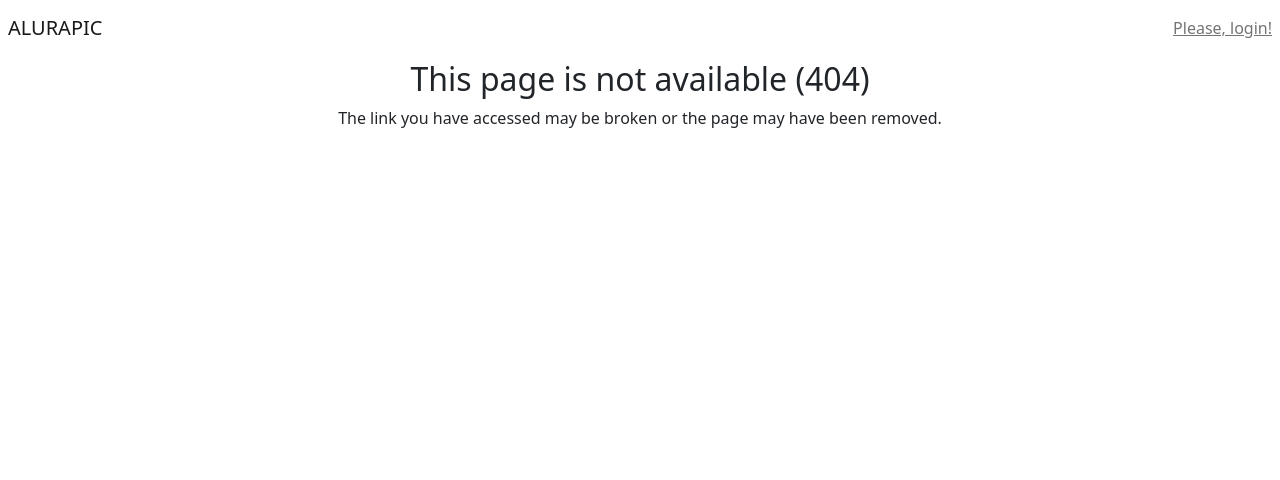
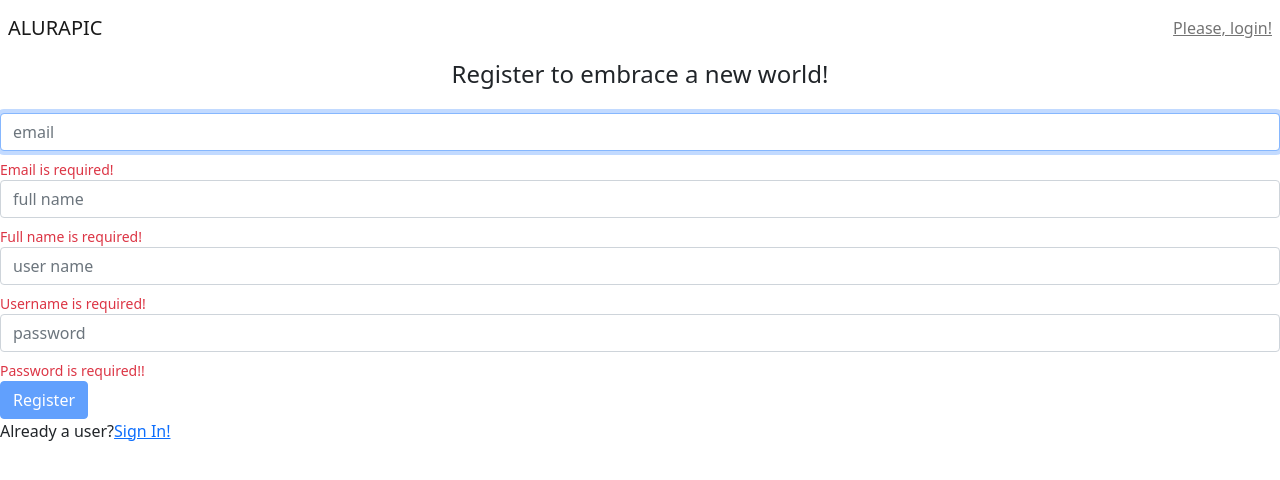
Before and after one commit to danisluz/alurapic, an Angular app: page /signup in a window 1280 px wide. Before the commit this address had no page. Shown: the top 480 px of the page. Built offline with nearby package versions, Linux system fonts and the light colour scheme.

Commit message:
implements and validations login in

```diff
--- a/src/app/app-routing.module.ts
+++ b/src/app/app-routing.module.ts
@@ -3,6 +3,7 @@
 import { AuthGuard } from './core/auth/auth.guard';
 import { NotFoundComponent } from './errors/not-found/not-found.component';
 import { SignInComponent } from './home/signin/signin.component';
+import { SignUpComponent } from './home/signup/signup.component';
 
 import { PhotoFormComponent } from './photos/photo-form/photo-form.component';
 import { PhotoListComponent } from './photos/photo-list/photo-list.component';
@@ -13,6 +14,10 @@
     path: '',
     component: SignInComponent,
     canActivate: [ AuthGuard ]
+  },
+  {
+    path: 'signup',
+    component: SignUpComponent,
   },
   { path: 'user/:userName',
       component: PhotoListComponent,
--- a/src/app/app.module.ts
+++ b/src/app/app.module.ts
@@ -1,4 +1,5 @@
 import { NgModule } from '@angular/core';
+import { FormsModule } from '@angular/forms';
 import { BrowserModule } from '@angular/platform-browser';
 import { AppRoutingModule } from './app-routing.module';
 
@@ -16,6 +17,7 @@
   imports: [
     BrowserModule,
     AppRoutingModule,
+    FormsModule,
     ErrorsModule,
     PhotosModule,
     HomeModule,
--- a/src/app/home/signin/signin.component.html
+++ b/src/app/home/signin/signin.component.html
@@ -35,4 +35,4 @@
 
 </form>
 
-<p>Not a user?<a>Register now</a></p>
+<p>Not a user?<a [routerLink]="['signup']">Register now</a></p>
--- /dev/null
+++ b/src/app/home/signup/signup.component.html
@@ -0,0 +1,75 @@
+<h4 class="text-center"> Register to embrace a new world!</h4>
+
+<form [formGroup]="signupForm" class="form mt-4">
+    <div class="form-group">
+        <input formControlName="email" placeholder="email" class="form-control" autofocus >
+        <ap-vmessage
+          *ngIf="signupForm.get('email')?.errors?.['required']"
+          text="Email is required!">
+        ></ap-vmessage>
+        <ap-vmessage
+          *ngIf="signupForm.get('email')?.errors?.['email']"
+          text="Email invalid!"
+        ></ap-vmessage>
+    </div>
+
+    <div class="form-group">
+        <input formControlName="fullName" placeholder="full name" class="form-control">
+        <ap-vmessage
+          *ngIf="signupForm.get('fullName')?.errors?.['required']"
+          text="Full name is required!">
+        ></ap-vmessage>
+        <ap-vmessage
+          *ngIf="signupForm.get('fullName')?.errors?.['minlength']"
+          text="Minimum length is 2!">
+        ></ap-vmessage>
+        <ap-vmessage
+          *ngIf="signupForm.get('fullName')?.errors?.['maxlength']"
+          text="Maximum length is 40!">
+        ></ap-vmessage>
+    </div>
+
+    <div class="form-group">
+        <input formControlName="userName" placeholder="user name" class="form-control">
+        <ap-vmessage
+          *ngIf="signupForm.get('userName')?.errors?.['required']"
+          text="Username is required!">
+        ></ap-vmessage>
+        <ap-vmessage
+          *ngIf="signupForm.get('userName')?.errors?.['minlength']"
+          text="Minimum length is 2!">
+        ></ap-vmessage>
+        <ap-vmessage
+          *ngIf="signupForm.get('userName')?.errors?.['maxlength']"
+          text="Maximum length is 30!">
+        ></ap-vmessage>
+        <ap-vmessage
+          *ngIf="signupForm.get('userName')?.errors?.['lowerCase']"
+          text="Must be lowercase!">
+        ></ap-vmessage>
+        <ap-vmessage
+          text="Username already taken"
+          *ngIf="signupForm.get('userName')?.errors?.['userNameTaken']">
+        </ap-vmessage>
+      <small *ngIf="signupForm.get('userName')?.valid" class="text-success">User available</small>
+    </div>
+
+    <div class="form-group">
+        <input formControlName="password" type="password" placeholder="password" class="form-control">
+        <ap-vmessage
+          *ngIf="signupForm.get('password')?.errors?.['required']"
+          text="Password is required!!">
+        ></ap-vmessage>
+        <ap-vmessage
+          *ngIf="signupForm.get('password')?.errors?.['minlength']"
+          text="Minimum length is 6!">
+        ></ap-vmessage>
+        <ap-vmessage
+          *ngIf="signupForm.get('password')?.errors?.['maxlength']"
+          text="Maximum length is 14!">
+        ></ap-vmessage>
+    </div>
+
+    <button [disabled]="signupForm.invalid || signupForm.pending" class="btn btn-primary btn-block">Register</button>
+    <p>Already a user?<a [routerLink]="['']">Sign In!</a></p>
+</form>
--- /dev/null
+++ b/src/app/home/signup/signup.component.ts
@@ -0,0 +1,53 @@
+import { Component, OnInit } from '@angular/core';
+import { FormBuilder, FormGroup, Validators } from '@angular/forms';
+import { lowerCaseValidator } from 'src/app/shared/validators/lower-case.validator';
+import { UserNotTakenValidatorService } from './user-not-taken.validator.service';
+
+@Component({
+  templateUrl: './signup.component.html'
+})
+export class SignUpComponent implements OnInit {
+
+  signupForm!: FormGroup;
+
+  constructor(
+    private formBuilder: FormBuilder,
+    private userNotTakenValidatorService: UserNotTakenValidatorService
+    ){}
+
+  ngOnInit(): void {
+    this.signupForm = this.formBuilder.group({
+      email: ['',
+        [
+          Validators.required,
+          Validators.email
+        ]
+      ],
+      fullName: ['',
+        [
+          Validators.required,
+          Validators.minLength(2),
+          Validators.maxLength(40)
+        ]
+      ],
+      userName: ['',
+        [
+          Validators.required,
+          lowerCaseValidator,
+          Validators.minLength(2),
+          Validators.maxLength(30)
+        ],
+        this.userNotTakenValidatorService.checkUserNameTaken()
+      ],
+      password: ['',
+        [
+          Validators.required,
+          Validators.minLength(6),
+          Validators.maxLength(14)
+        ]
+      ],
+    })
+  }
+
+
+}
--- /dev/null
+++ b/src/app/home/signup/signup.service.ts
@@ -0,0 +1,15 @@
+import { HttpClient } from '@angular/common/http';
+import { Injectable } from '@angular/core';
+
+const API_URL = 'http://localhost:3000';
+
+@Injectable({providedIn: 'root'})
+export class SignUpService {
+
+  constructor(private http: HttpClient){}
+
+  checkUserNameTaken(userName: string){
+    return this.http.get(API_URL + '/user/exists/' + userName);
+  }
+
+}
--- /dev/null
+++ b/src/app/home/signup/user-not-taken.validator.service.ts
@@ -0,0 +1,24 @@
+import { Injectable } from '@angular/core';
+import { AbstractControl } from '@angular/forms';
+import { debounceTime, first, map, switchMap } from 'rxjs';
+import { SignUpService } from './signup.service';
+
+@Injectable({providedIn: 'root'})
+export class UserNotTakenValidatorService {
+
+  constructor(private signUpService: SignUpService) {}
+
+  checkUserNameTaken(){
+    return (control: AbstractControl) => {
+      return control
+        .valueChanges
+        .pipe(debounceTime(300))
+        .pipe(switchMap(userName => {
+          return this.signUpService.checkUserNameTaken(userName);
+        }))
+        .pipe(map(isTaken => isTaken ? { userNameTaken: true } : null))
+        .pipe(first());
+    }
+  }
+
+}
--- /dev/null
+++ b/src/app/shared/validators/lower-case.validator.ts
@@ -0,0 +1,9 @@
+import { AbstractControl } from '@angular/forms';
+
+export function lowerCaseValidator(control: AbstractControl) {
+
+  if(control.value.trim() && !/^[a-z0-9_\-]+$/.test(control.value)) {
+    return { lowerCase: true };
+  }
+  return null;
+}
```
Also changed, not shown: src/app/home/home.module.ts (+11 -5 lines).
